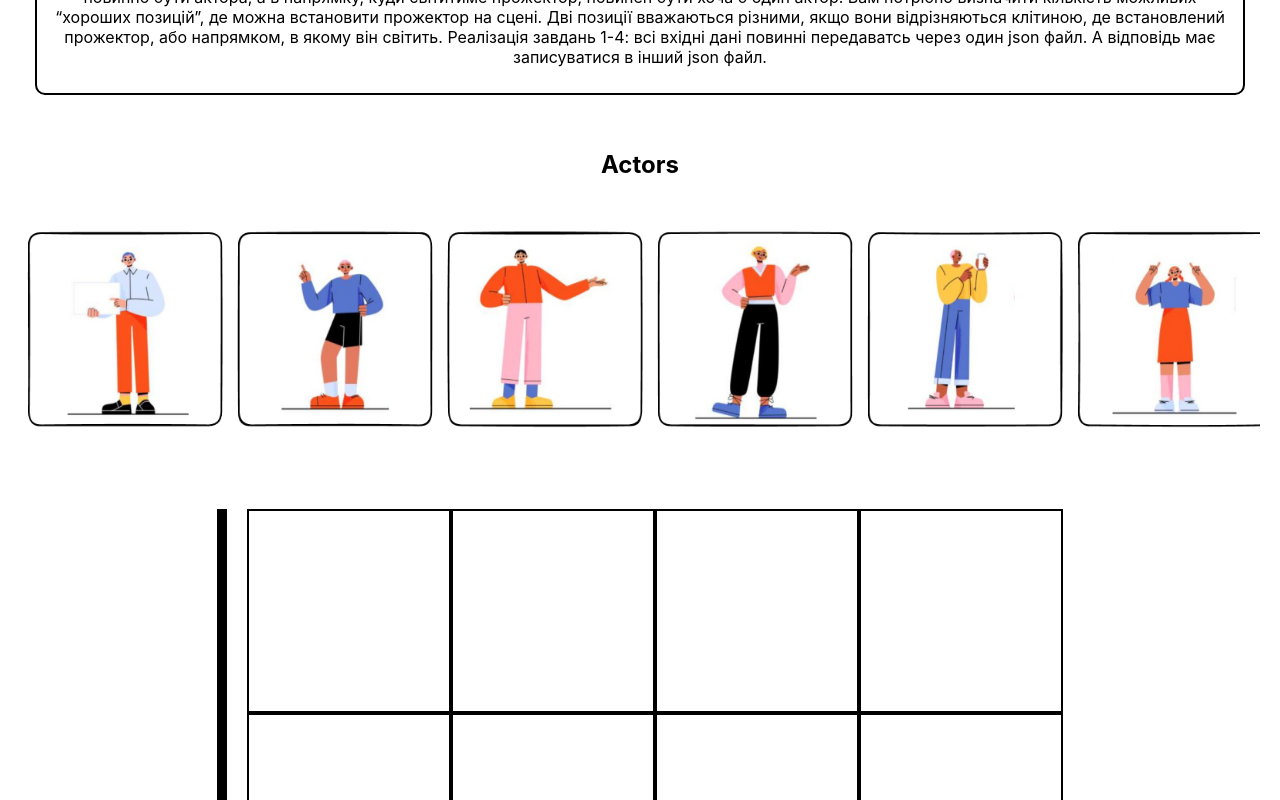
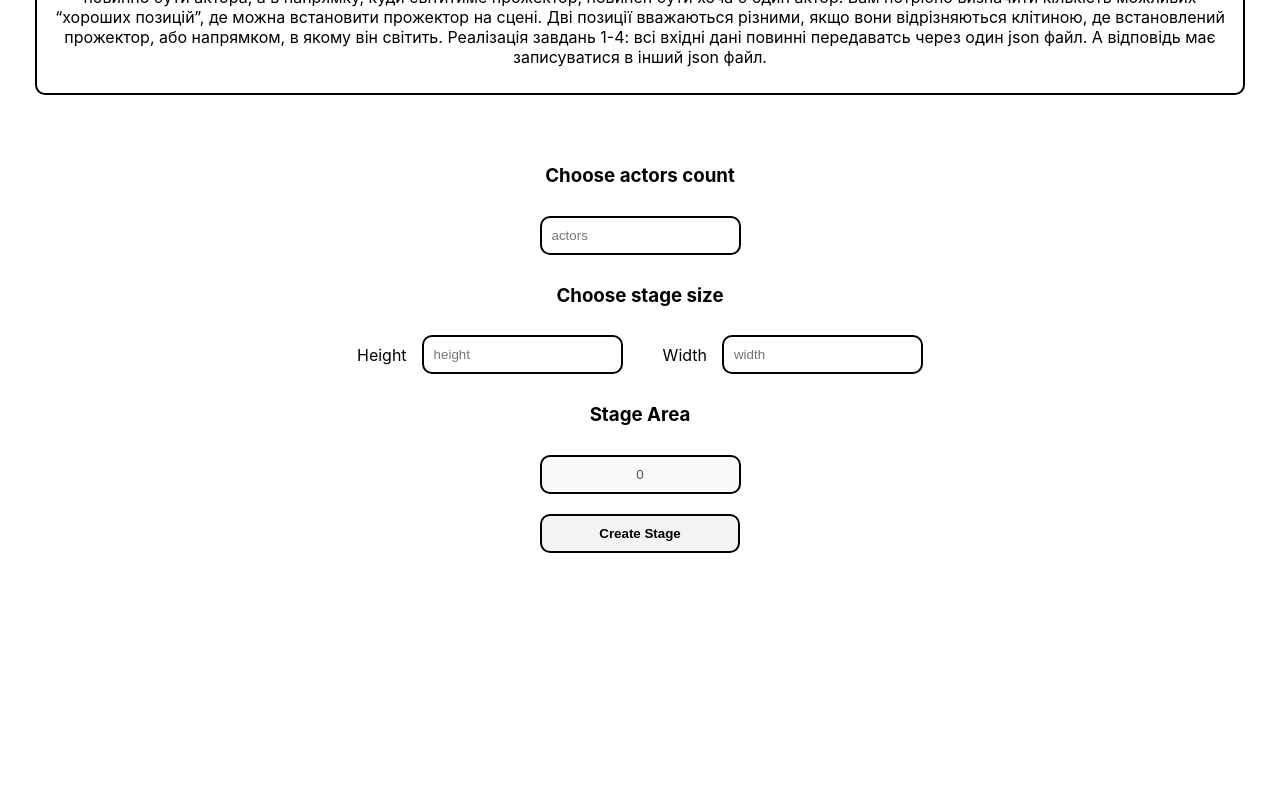
Before and after one commit to TURP1/Five-Tasks, a React (Create React App) app in the folder my-app/: page / in a window 1280 px wide. Shown: the part 3320-4120 px from the top of the page. After the commit the page ends 3933 px from the top, so only its background shows below. Built offline with nearby package versions, Linux system fonts and the light colour scheme.

Commit message:
Add refresh Stage button with redirect on form

```diff
--- a/my-app/src/App.css
+++ b/my-app/src/App.css
@@ -89,4 +89,5 @@ input[type=number] {
   font-weight: bolder;
   width: 200px;
   margin: 10px auto;
+  text-align: center;
 }
--- a/my-app/src/Components/Task5/Register/Register.jsx
+++ b/my-app/src/Components/Task5/Register/Register.jsx
@@ -86,7 +86,7 @@ function Register({ startPerformance }) {
 
 
 
-        <input className='submitBtn' type="submit" />
+        <input className='submitBtn' value="Create Stage" type="submit" />
       </Flex>
 
 
--- a/my-app/src/Components/Task5/Stage/Stage.module.css
+++ b/my-app/src/Components/Task5/Stage/Stage.module.css
@@ -1,5 +1,5 @@
 .stageContainer {
-  margin-bottom: 100px;
+  margin-bottom: 40px;
 }
 
 .squareWithHover {
--- a/my-app/src/Components/Task5/Task5 mathContainer.jsx
+++ b/my-app/src/Components/Task5/Task5 mathContainer.jsx
@@ -10,13 +10,7 @@ import sixthActor from "../../assets/task5/6.png"
 import seventhActor from "../../assets/task5/7.png"
 import eighthActor from "../../assets/task5/8.png"
 
-
-function FifthTaskMath() {
-    const [stage, setStage] = useState({ width: 4, height: 3 });
-    const [indexes, setIndexes] = useState({});
-    const [performance, setPerformance] = useState(true);
-    const [actorsList, setActorsList] = useState(
-        [
+const actorsListDefault = [
     { positionIndex: 1, img: firstActor },
     { positionIndex: 2, img: secondActor },
     { positionIndex: 3, img: thirdActor },
@@ -26,8 +20,17 @@ function FifthTaskMath() {
     { positionIndex: 7, img: seventhActor },
     { positionIndex: 8, img: eighthActor }
 ]
-    )
 
+function FifthTaskMath() {
+    const [stage, setStage] = useState({ width: 4, height: 3 });
+    const [indexes, setIndexes] = useState({});
+    const [performance, setPerformance] = useState(false);
+    const [actorsList, setActorsList] = useState(actorsListDefault)
+
+    function handleRefresh() {
+        setPerformance(false);
+        setActorsList(actorsListDefault)
+    }
 
     function chooseActor(key, target, setModal, changeStageSituation) {
         let newActor = actorsList.filter(actor => {
@@ -51,7 +54,7 @@ function FifthTaskMath() {
 
     function startPerformance(data) {
         setStage({ width: +data.width, height: +data.height });
-        let newActorsArray = actorsList.slice(0, Number(data.actors)) //actorsCount
+        let newActorsArray = actorsList.slice(0, Number(data.actors))
         setActorsList(newActorsArray)
         setPerformance(true)
     }
@@ -63,6 +66,7 @@ function FifthTaskMath() {
         actorsList={actorsList}
         chooseActor={chooseActor}
         setIndexes={setIndexes}
+        handleRefresh={handleRefresh}
     >
     </FifthTask>
 
--- a/my-app/src/Components/Task5/Task5.jsx
+++ b/my-app/src/Components/Task5/Task5.jsx
@@ -4,7 +4,7 @@ import Stage from './Stage/Stage';
 
 
 
-function FifthTask({ startPerformance, performance, stage, actorsList, chooseActor, setIndexes }) {
+function FifthTask({ startPerformance, performance, stage, actorsList, chooseActor, setIndexes, handleRefresh }) {
 
 
   return (
@@ -29,12 +29,19 @@ function FifthTask({ startPerformance, performance, stage, actorsList, chooseAct
       <div>
         {!performance && <Register startPerformance={startPerformance}></Register>}
         {performance &&
-          <Stage
-            stage={stage}
-            actorsList={actorsList}
-            chooseActor={chooseActor}
-            setIndexes={setIndexes}
-          ></Stage>}
+          <>
+            <Stage
+              stage={stage}
+              actorsList={actorsList}
+              chooseActor={chooseActor}
+              setIndexes={setIndexes}
+            ></Stage>
+            <div className="submitBtn" onClick={handleRefresh}>
+              New Stage
+            </div>
+          </>
+        }
+
       </div>
 
     </div>
```
Lines whose indentation alone changed are shown as unchanged.
